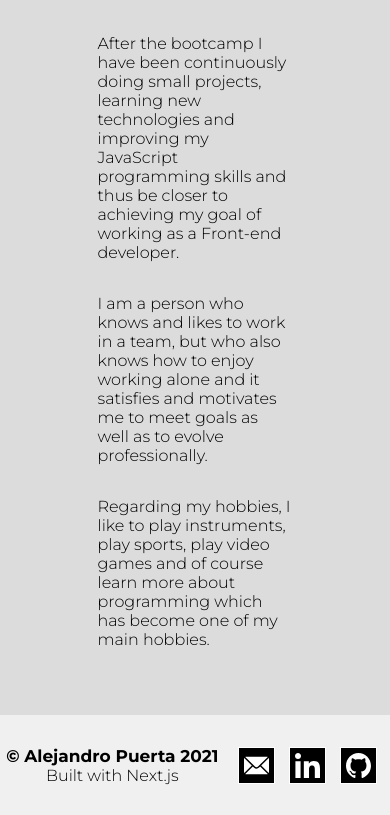
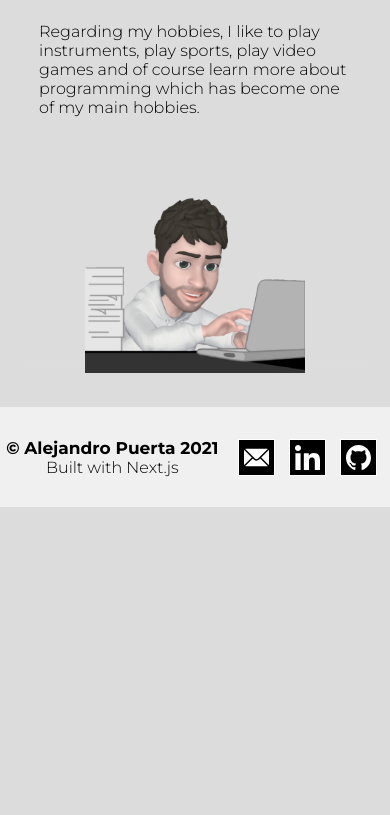
Before and after one commit to apuertadelaguila/portfolio, a Next.js app: page /about in a window 390 px wide. Shown: the part 1081-1896 px from the top of the page. After the commit the page ends 1588 px from the top, so only its background shows below. Built offline with nearby package versions, Linux system fonts and the light colour scheme.

Commit message:
alex-img about page

```diff
--- a/pages/about.js
+++ b/pages/about.js
@@ -10,6 +10,7 @@ const About = () => {
     }, [])
 
     return (
+        <>
         <div className="about" data-aos="fade-down">
             <h1>Who I am</h1>
             <p><b>Junior Front-end Developer based in Berlin!</b></p>
@@ -20,6 +21,10 @@ const About = () => {
             <p>I am a person who knows and likes to work in a team, but who also knows how to enjoy working alone and it satisfies and motivates me to meet goals as well as to evolve professionally.</p>
             <p>Regarding my hobbies, I like to play instruments, play sports, play video games and of course learn more about programming which has become one of my main hobbies.</p>
         </div>
+        <div className="alex-pc">
+            <img src="/alex-pc.png" alt="alex-pc" />
+        </div>
+        </>
     );
 }
 
--- a/styles/globals.css
+++ b/styles/globals.css
@@ -256,6 +256,36 @@ footer {
 }
 
 
+.about {
+  display: flex;
+  flex-direction: column;
+  align-items: center;
+  margin-bottom: 50px;
+}
+
+.about h1 {
+  text-align: center;
+  font-family: 'Fira Sans', sans-serif;
+  padding: 10px;
+  margin-bottom: 20px;
+}
+
+.about p {
+  width: 60%;
+}
+
+.alex-pc {
+  position: absolute;
+  left: 0;
+  bottom: 30px;
+  box-shadow: 0 0 8px 8px gainsboro inset;
+}
+
+.alex-pc img {
+  width: 220px;
+
+}
+
 @media only screen and (max-width: 992px) {
 
   .project {
@@ -273,6 +303,15 @@ footer {
 
   .container {
     margin-top: 150px;
+  }
+
+  .about p {
+    width: 75%;
+  }
+
+  .alex-pc {
+    position: relative;
+    text-align: center;
   }
 
 }
@@ -293,22 +332,8 @@ footer {
     width: 250px;
   }
 
+  .about p {
+    width: 80%;
+  }
+
 }
-
-.about {
-  display: flex;
-  flex-direction: column;
-  align-items: center;
-  margin-bottom: 50px;
-}
-
-.about h1 {
-  text-align: center;
-  font-family: 'Fira Sans', sans-serif;
-  padding: 10px;
-  margin-bottom: 20px;
-}
-
-.about p {
-  width: 50%;
-}
```
Also changed, not shown: public/alex-pc.png (added).
